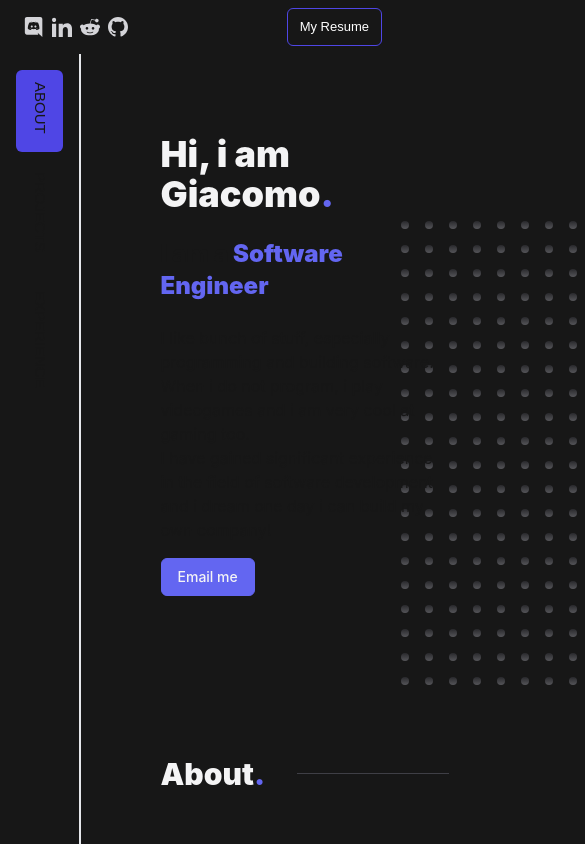
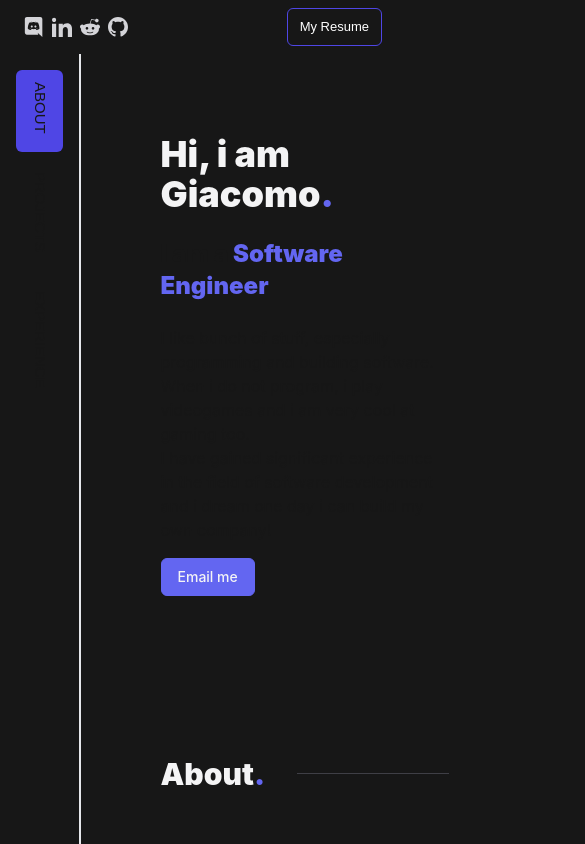
Before and after one commit to Giacomop19/temporary-porfolio, a Next.js app: page / in a window 390 px wide. Shown: the top 844 px of the page, 585 px wide, since content can reach past the window. Built offline with nearby package versions, Linux system fonts and the light colour scheme.

Commit message:
fix mobile screen

```diff
--- a/src/app/intro/page.tsx
+++ b/src/app/intro/page.tsx
@@ -27,7 +27,7 @@ export default function Intro(){
                         </div>
                     </div>
                 </div>
-                <div style={{ gridTemplateColumns: `repeat(25, 1fr)` }} className="absolute right-0 opacity-90 grid max-w-[75%] -translate-y-[80%] pl-40 ">
+                <div style={{ gridTemplateColumns: `repeat(25, 1fr)` }} className="absolute right-0 opacity-90 grid max-w-[75%] -translate-y-[80%] pl-40 hide-on-mobile">
                     {
                         Array(500).fill(0).map((_, index) => (
                         <div key={index} data-index={index} className="group cursor-crosshair rounded-full p-2 transition-colors hover:bg-zinc-600">
@@ -41,6 +41,15 @@ export default function Intro(){
                     ))}
                 </div>
             </div>
+            <style>{`
+                @media (max-width: 768px){
+                    .hide-on-mobile{
+                    display: none;
+                    }
+                }
+                `}
+                </style>
         </section>
+
     )
 }
```
